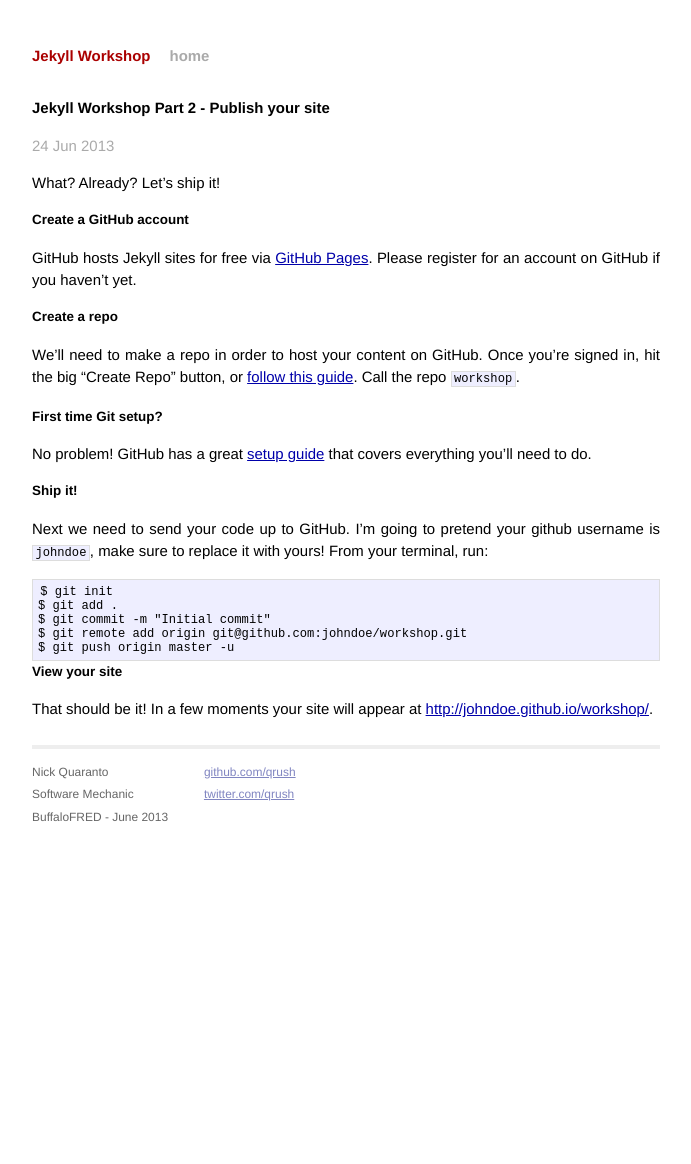
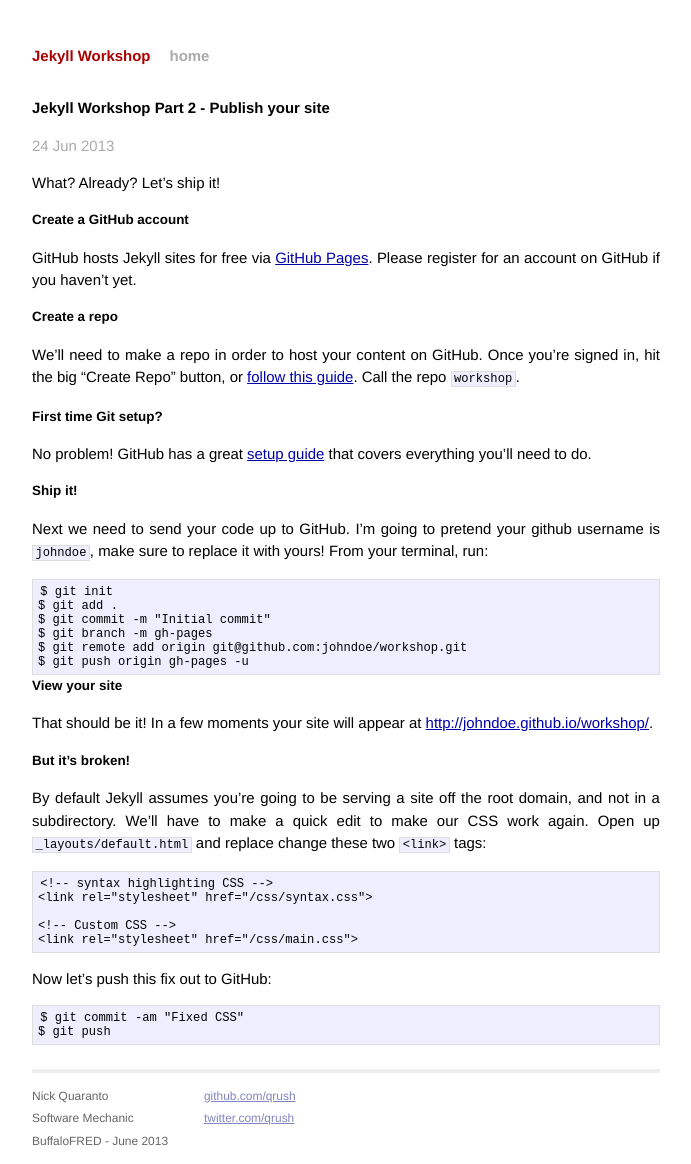
Before and after one commit to qrush/jekyll-workshop, a Jekyll site: the page built from _posts/2013-06-24-jekyll-workshop-part-2.markdown, in a window 1280 px wide. Shown: the whole page, without its empty margins (294-985 px from the left). Built offline with Jekyll 4.4.1, drawn with Linux system fonts in a browser that asks for light colours; before the commit the page ends 945 px from its top, so only the background shows below that.

Commit message:
cmon github

```diff
--- a/_layouts/default.html
+++ b/_layouts/default.html
@@ -7,10 +7,10 @@
         <meta name="viewport" content="width=device-width">
 
         <!-- syntax highlighting CSS -->
-        <link rel="stylesheet" href="/css/syntax.css">
+        <link rel="stylesheet" href="{{ site.url }}/css/syntax.css">
 
         <!-- Custom CSS -->
-        <link rel="stylesheet" href="/css/main.css">
+        <link rel="stylesheet" href="{{ site.url }}/css/main.css">
 
     </head>
     <body>
--- a/_posts/2013-06-24-jekyll-workshop-part-2.markdown
+++ b/_posts/2013-06-24-jekyll-workshop-part-2.markdown
@@ -24,9 +24,25 @@
     $ git init
     $ git add .
     $ git commit -m "Initial commit"
+    $ git branch -m gh-pages
     $ git remote add origin git@github.com:johndoe/workshop.git
-    $ git push origin master -u
+    $ git push origin gh-pages -u
 
 ### View your site
 
 That should be it! In a few moments your site will appear at [http://johndoe.github.io/workshop/](http://johndoe.github.io/workshop/).
+
+### But it's broken!
+
+By default Jekyll assumes you're going to be serving a site off the root domain, and not in a subdirectory. We'll have to make a quick edit to make our CSS work again. Open up `_layouts/default.html` and replace change these two `<link>` tags:
+
+    <!-- syntax highlighting CSS -->
+    <link rel="stylesheet" href="{{ site.url }}/css/syntax.css">
+
+    <!-- Custom CSS -->
+    <link rel="stylesheet" href="{{ site.url }}/css/main.css">
+
+Now let's push this fix out to GitHub:
+
+    $ git commit -am "Fixed CSS"
+    $ git push
```
